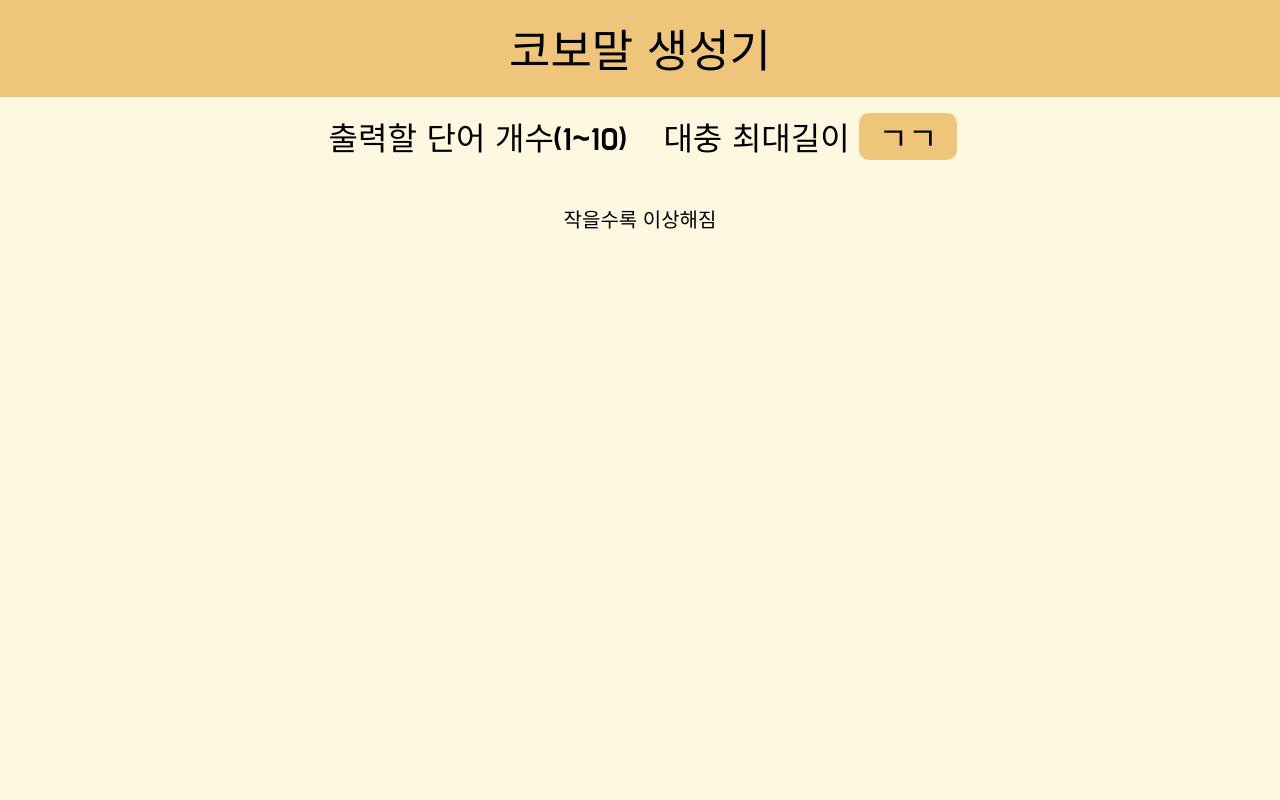
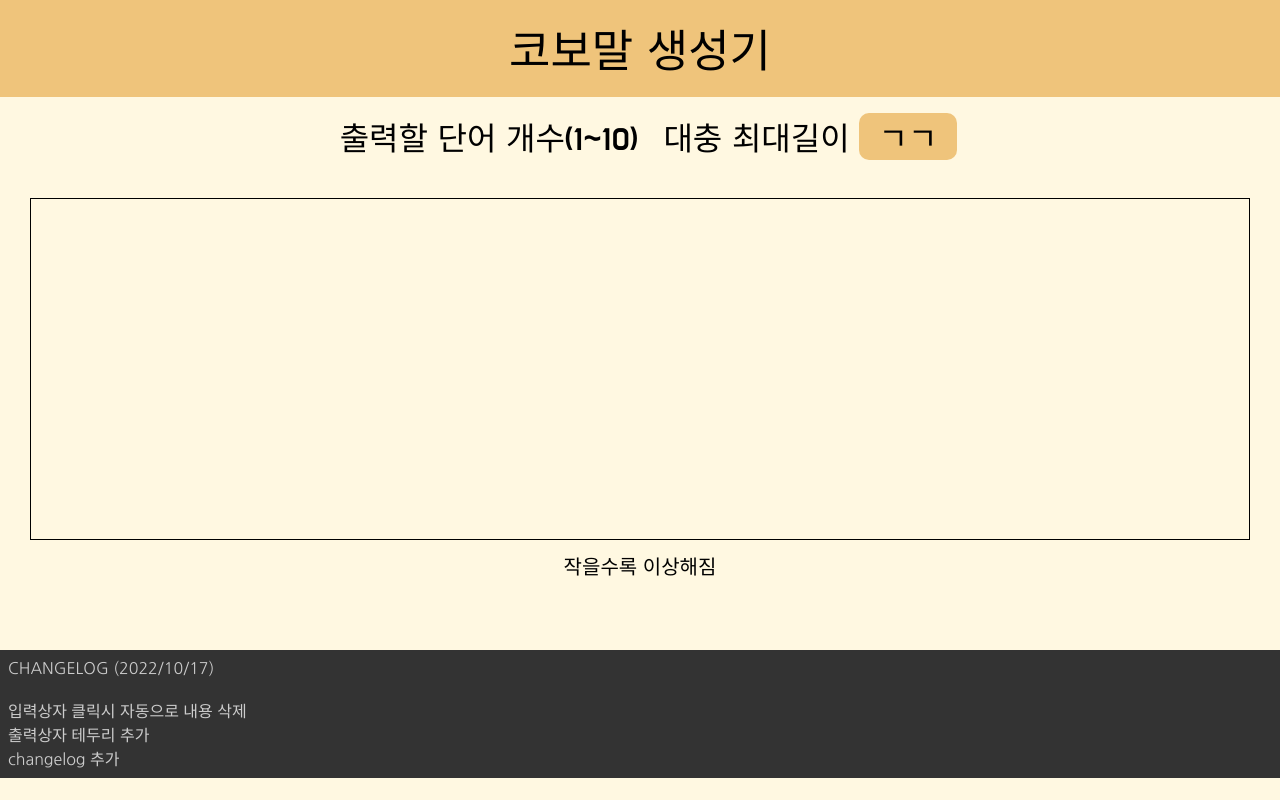
Before and after one commit to znis31/koboGenerator, a website: page index.html in a window 1280 px wide. Drawn offline with nearby package versions, Linux system fonts and the light colour scheme.

Commit message:
update 1

```diff
--- a/index.html
+++ b/index.html
@@ -22,7 +22,15 @@
     <div class="inputs">
         <span id="inputBox3" contenteditable>작을수록 이상해짐</span>
     </div>
+    <footer>
+        <div id="footer">
+            CHANGELOG (2022/10/17)<br /><br />
 
+            입력상자 클릭시 자동으로 내용 삭제<br />
+            출력상자 테두리 추가<br />
+            changelog 추가
+        </div>
+    </footer>
 
 </body>
 </html>
--- a/main.js
+++ b/main.js
@@ -49,6 +49,14 @@ inputBtn.onclick = function(){
           }).showToast();
         });
     }
+};
+
+numBox.addEventListener('click', resetBoxText);
+rateBox.addEventListener('click', resetBoxText);
+lengthBox.addEventListener('click', resetBoxText);
+
+function resetBoxText() {
+    this.innerText = '';
 };
 
 //난수 생성
--- a/style.css
+++ b/style.css
@@ -19,6 +19,7 @@ body {
     margin: 3px;
     width: 20rem;
     padding: 3px;
+    text-align: center;
 }
 
 #inputBox2 {
@@ -70,3 +71,27 @@ body {
 .addedDiv:hover {
     color: #f0b859;
 }
+
+#pp {
+    min-height: 20rem;
+    margin: 5px 30px;
+
+    border: 1px solid black;
+    padding: 10px;
+}
+
+footer {
+    min-height: 10rem;
+    position: relative;
+}
+
+#footer {
+    position: absolute;
+    bottom:0px;
+    background-color: #333333;
+    color:#cccccc;
+    font-family: 'Nanum Gothic';
+    font-size: 1rem;
+    padding: 0.5rem;
+    width: 100%;
+}
```
